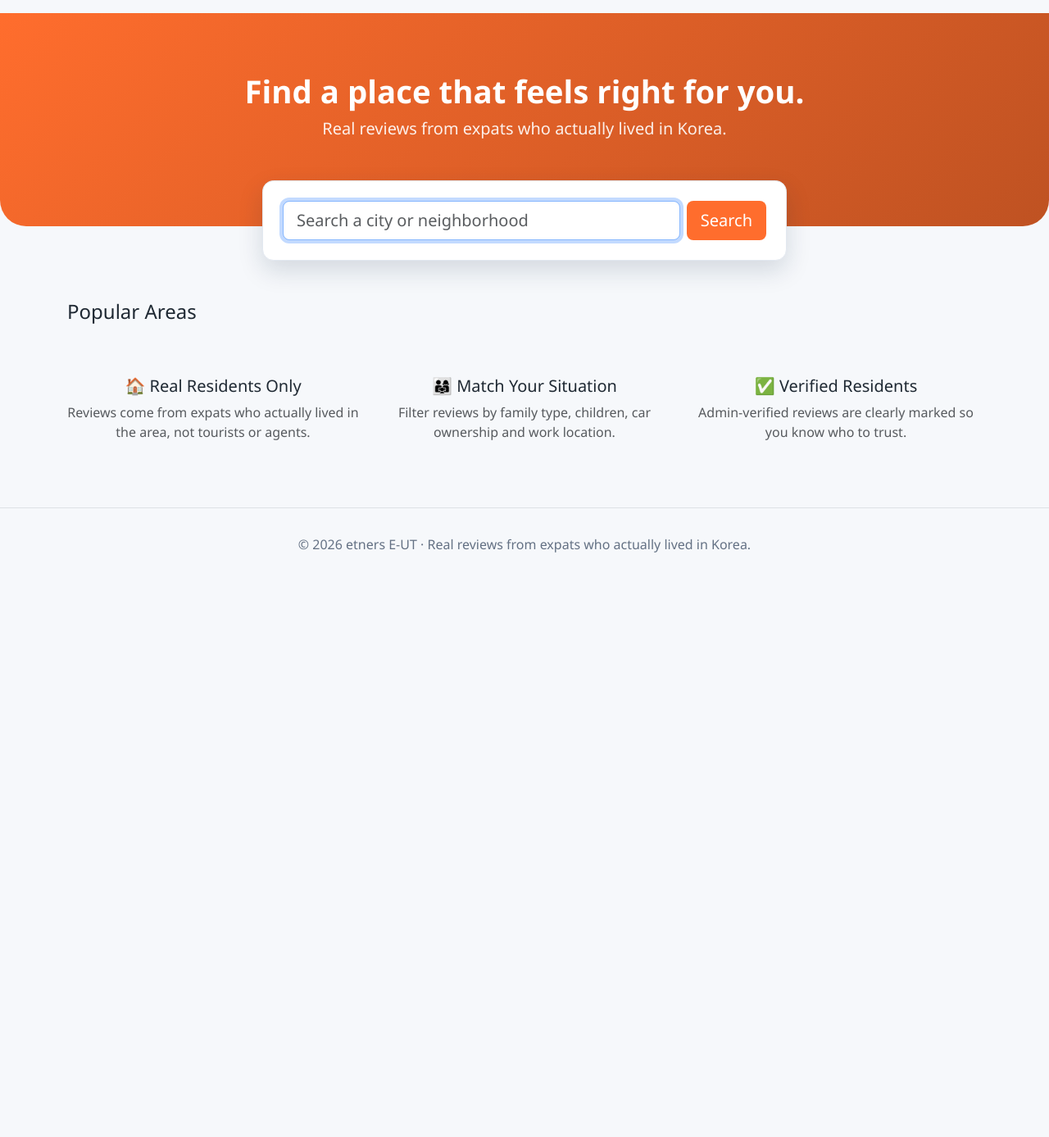
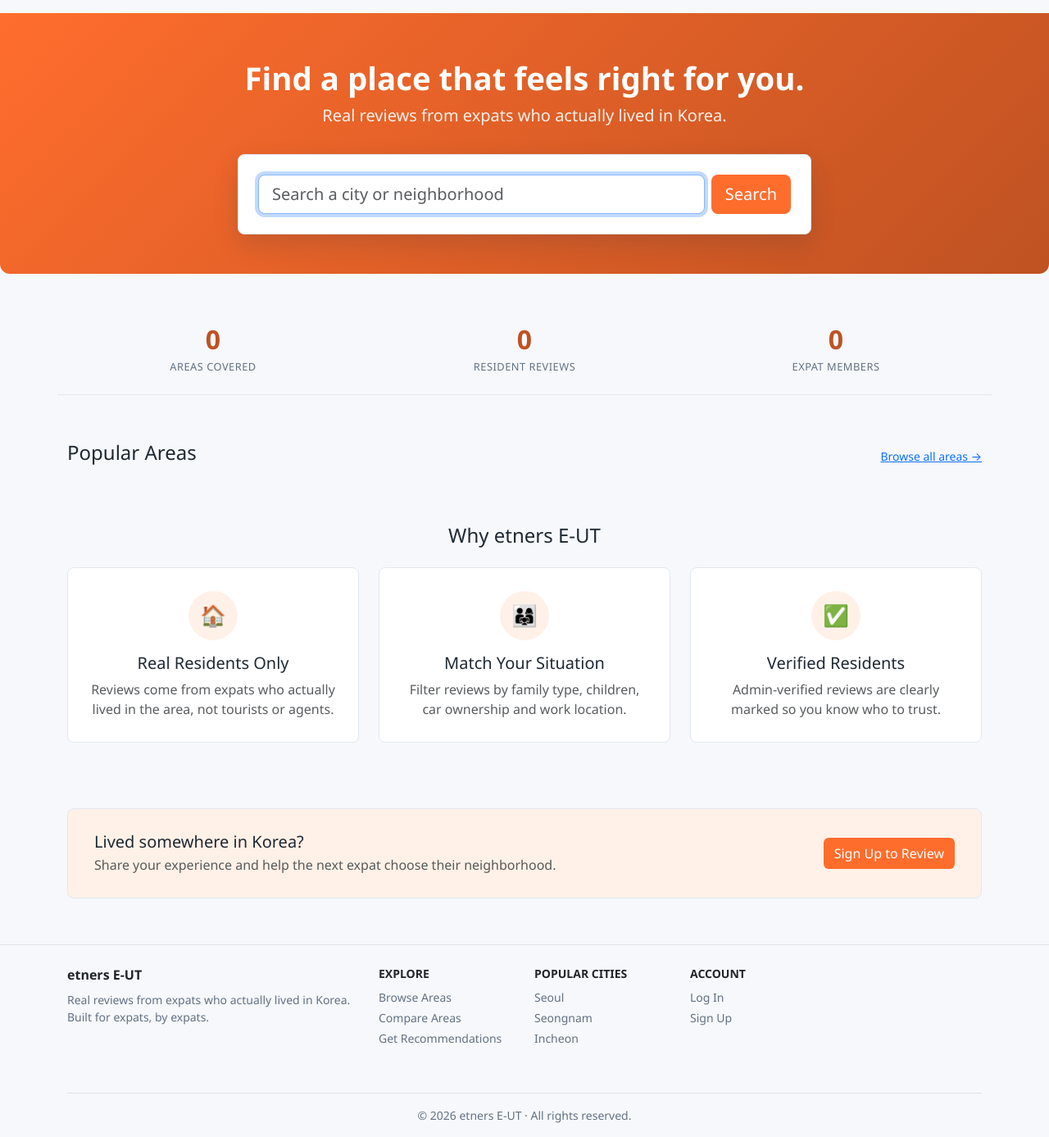
Before and after one commit to jerryfighter/20260915_ETNS_Relo, a Flask app: page / in a window 1280 px wide. Shown: the part 56-1443 px from the top of the page at 82% size. Before the commit the page ends 730 px from the top, so only its background shows below. Run offline with Flask 3, Linux system fonts and the light colour scheme; data that the repository does not hold is empty.

Commit message:
Redesign for a desktop-website feel instead of a mobile-app look
- Nav bar now stays fully expanded down to md breakpoint instead of
  collapsing into a hamburger on typical laptop-width windows.
- Homepage: search bar moved inline into the hero, added a stats bar
  (areas/reviews/members), Popular Areas now renders full rating
  cards instead of plain pill tags, feature blurbs styled as icon
  cards, and added a bottom CTA banner.
- Area card grid widened (2/3/4 columns by breakpoint instead of a
  flat 3) so listings use the available desktop width.
- Footer rebuilt as a multi-column link footer instead of one
  centered line.
- Toned down border-radius and hero padding across the board for a
  flatter, more traditional website look rather than a bubbly
  mobile-app aesthetic.

Co-Authored-By: Claude Sonnet 5 <noreply@anthropic.com>

```diff
--- a/app/routes/main.py
+++ b/app/routes/main.py
@@ -1,5 +1,8 @@
 from flask import Blueprint, render_template, request
 
+from app.models.area import Area
+from app.models.review import Review
+from app.models.user import User
 from app.services.area_service import popular_areas, search_areas
 from app.services.recommendation_service import recommend_areas, PRIORITY_FIELDS
 
@@ -10,11 +13,17 @@ main_bp = Blueprint("main", __name__)
 def index():
     query = request.args.get("q", "").strip()
     results = search_areas(query) if query else []
+    stats = {
+        "area_count": Area.query.count(),
+        "review_count": Review.query.count(),
+        "member_count": User.query.count(),
+    }
     return render_template(
         "index.html",
         query=query,
         results=results,
-        popular=popular_areas(),
+        popular=popular_areas(limit=8),
+        stats=stats,
     )
 
 
--- a/app/static/css/style.css
+++ b/app/static/css/style.css
@@ -28,8 +28,8 @@ body {
 .hero {
   background: linear-gradient(135deg, var(--brand-primary) 0%, var(--brand-primary-dark) 100%);
   color: #fff;
-  padding: 4.5rem 1rem 5.5rem;
-  border-radius: 0 0 2rem 2rem;
+  padding: 3.5rem 1rem 3rem;
+  border-radius: 0 0 0.75rem 0.75rem;
 }
 
 .hero h1 {
@@ -42,15 +42,66 @@ body {
 }
 
 .search-card {
-  margin-top: -3.5rem;
-  border-radius: 1rem;
+  margin-top: 2rem;
+  max-width: 700px;
+  border-radius: 0.5rem;
   box-shadow: 0 12px 30px rgba(16, 42, 67, 0.15);
   border: none;
 }
 
+.section {
+  margin-top: 3.5rem;
+  margin-bottom: 3.5rem;
+}
+
+.stats-bar {
+  margin-top: 2rem;
+  padding: 1.5rem 0;
+  border-bottom: 1px solid var(--brand-border);
+}
+
+.stats-value {
+  font-size: 2rem;
+  font-weight: 700;
+  color: var(--brand-primary-dark);
+}
+
+.stats-label {
+  font-size: 0.8rem;
+  color: var(--brand-muted);
+  text-transform: uppercase;
+  letter-spacing: 0.04em;
+}
+
+.feature-card {
+  background: var(--brand-card);
+  border: 1px solid var(--brand-border);
+  border-radius: 0.5rem;
+  padding: 1.75rem 1.5rem;
+  text-align: center;
+  height: 100%;
+}
+
+.feature-icon {
+  width: 60px;
+  height: 60px;
+  line-height: 60px;
+  margin: 0 auto 1rem;
+  font-size: 1.6rem;
+  background: #fff1e8;
+  border-radius: 50%;
+}
+
+.cta-banner {
+  background: #fff1e8;
+  border: 1px solid var(--brand-border);
+  border-radius: 0.5rem;
+  padding: 1.75rem 2rem;
+}
+
 .card {
   border: 1px solid var(--brand-border);
-  border-radius: 0.85rem;
+  border-radius: 0.5rem;
 }
 
 .area-card {
@@ -93,7 +144,7 @@ body {
 
 .rating-item {
   background: #f1f5f9;
-  border-radius: 0.6rem;
+  border-radius: 0.35rem;
   padding: 0.75rem 1rem;
   text-align: center;
 }
@@ -117,23 +168,6 @@ body {
 
 .review-card.verified {
   border-left-color: #1f9d55;
-}
-
-.popular-tag {
-  display: inline-block;
-  padding: 0.4rem 0.9rem;
-  border-radius: 999px;
-  background: #fff;
-  color: var(--brand-primary-dark);
-  border: 1px solid var(--brand-border);
-  text-decoration: none;
-  font-weight: 600;
-  transition: background 0.15s ease;
-}
-
-.popular-tag:hover {
-  background: var(--brand-primary);
-  color: #fff;
 }
 
 .star-input label {
@@ -168,7 +202,16 @@ body {
 
 footer {
   color: var(--brand-muted);
-  padding: 2rem 0;
+}
+
+.footer-link {
+  color: var(--brand-muted);
+  text-decoration: none;
+}
+
+.footer-link:hover {
+  color: var(--brand-primary-dark);
+  text-decoration: underline;
 }
 
 @media (max-width: 576px) {
--- a/app/templates/_macros.html
+++ b/app/templates/_macros.html
@@ -5,7 +5,7 @@
 
 {% macro area_card(area) -%}
 {%- set ratings = area.average_ratings() -%}
-<div class="col-md-4 mb-4">
+<div class="col-md-6 col-lg-4 col-xl-3 mb-4">
   <a href="{{ url_for('area.detail', area_id=area.id) }}" class="text-decoration-none text-reset">
     <div class="card area-card h-100 shadow-sm">
       <div class="card-body">
--- a/app/templates/base.html
+++ b/app/templates/base.html
@@ -9,7 +9,7 @@
   {% block head %}{% endblock %}
 </head>
 <body>
-  <nav class="navbar navbar-expand-lg navbar-dark" style="background-color: var(--brand-primary-dark);">
+  <nav class="navbar navbar-expand-md navbar-dark" style="background-color: var(--brand-primary-dark);">
     <div class="container">
       <a class="navbar-brand" href="{{ url_for('main.index') }}">etners <span class="brand-accent">E-UT</span></a>
       <button class="navbar-toggler" type="button" data-bs-toggle="collapse" data-bs-target="#navMain">
@@ -54,9 +54,44 @@
     {% block content %}{% endblock %}
   </main>
 
-  <footer class="text-center border-top mt-5">
+  <footer class="border-top mt-5">
     <div class="container">
-      <p class="mb-0">&copy; 2026 etners E-UT &middot; Real reviews from expats who actually lived in Korea.</p>
+      <div class="row py-4">
+        <div class="col-md-4 mb-3">
+          <div class="fw-bold text-body mb-2">etners <span class="brand-accent">E-UT</span></div>
+          <p class="small mb-0">Real reviews from expats who actually lived in Korea. Built for expats, by expats.</p>
+        </div>
+        <div class="col-md-2 col-6 mb-3">
+          <div class="fw-semibold text-body mb-2 small text-uppercase">Explore</div>
+          <ul class="list-unstyled small">
+            <li class="mb-1"><a href="{{ url_for('area.search') }}" class="footer-link">Browse Areas</a></li>
+            <li class="mb-1"><a href="{{ url_for('area.compare') }}" class="footer-link">Compare Areas</a></li>
+            <li class="mb-1"><a href="{{ url_for('main.recommend') }}" class="footer-link">Get Recommendations</a></li>
+          </ul>
+        </div>
+        <div class="col-md-2 col-6 mb-3">
+          <div class="fw-semibold text-body mb-2 small text-uppercase">Popular Cities</div>
+          <ul class="list-unstyled small">
+            <li class="mb-1"><a href="{{ url_for('area.search', q='Seoul') }}" class="footer-link">Seoul</a></li>
+            <li class="mb-1"><a href="{{ url_for('area.search', q='Seongnam') }}" class="footer-link">Seongnam</a></li>
+            <li class="mb-1"><a href="{{ url_for('area.search', q='Incheon') }}" class="footer-link">Incheon</a></li>
+          </ul>
+        </div>
+        <div class="col-md-2 col-6 mb-3">
+          <div class="fw-semibold text-body mb-2 small text-uppercase">Account</div>
+          <ul class="list-unstyled small">
+            {% if current_user.is_authenticated %}
+              <li class="mb-1"><a href="{{ url_for('auth.logout') }}" class="footer-link">Logout</a></li>
+            {% else %}
+              <li class="mb-1"><a href="{{ url_for('auth.login') }}" class="footer-link">Log In</a></li>
+              <li class="mb-1"><a href="{{ url_for('auth.register') }}" class="footer-link">Sign Up</a></li>
+            {% endif %}
+          </ul>
+        </div>
+      </div>
+      <div class="border-top py-3 small text-center">
+        &copy; 2026 etners E-UT &middot; All rights reserved.
+      </div>
     </div>
   </footer>
 
--- a/app/templates/index.html
+++ b/app/templates/index.html
@@ -7,20 +7,35 @@
   <div class="container">
     <h1>Find a place that feels right for you.</h1>
     <p class="lead">Real reviews from expats who actually lived in Korea.</p>
+
+    <div class="card search-card mx-auto p-4">
+      <form method="get" action="{{ url_for('main.index') }}" class="d-flex gap-2">
+        <input type="text" name="q" class="form-control form-control-lg" placeholder="Search a city or neighborhood"
+               value="{{ query }}" autofocus>
+        <button type="submit" class="btn btn-lg text-white flex-shrink-0" style="background-color: var(--brand-primary);">Search</button>
+      </form>
+    </div>
   </div>
 </section>
 
 <div class="container">
-  <div class="card search-card mx-auto p-4" style="max-width: 640px;">
-    <form method="get" action="{{ url_for('main.index') }}" class="d-flex gap-2">
-      <input type="text" name="q" class="form-control form-control-lg" placeholder="Search a city or neighborhood"
-             value="{{ query }}" autofocus>
-      <button type="submit" class="btn btn-lg text-white" style="background-color: var(--brand-primary);">Search</button>
-    </form>
+  <div class="stats-bar row text-center">
+    <div class="col-4">
+      <div class="stats-value">{{ stats.area_count }}</div>
+      <div class="stats-label">Areas Covered</div>
+    </div>
+    <div class="col-4">
+      <div class="stats-value">{{ stats.review_count }}</div>
+      <div class="stats-label">Resident Reviews</div>
+    </div>
+    <div class="col-4">
+      <div class="stats-value">{{ stats.member_count }}</div>
+      <div class="stats-label">Expat Members</div>
+    </div>
   </div>
 
   {% if query %}
-    <div class="mt-5">
+    <div class="section">
       <h4>Search results for "{{ query }}"</h4>
       {% if results %}
         <div class="row mt-3">
@@ -34,27 +49,56 @@
     </div>
   {% endif %}
 
-  <div class="mt-5 mb-5">
-    <h4 class="mb-3">Popular Areas</h4>
-    <div class="d-flex flex-wrap gap-2">
+  <div class="section">
+    <div class="d-flex justify-content-between align-items-end mb-3 flex-wrap gap-2">
+      <h4 class="mb-0">Popular Areas</h4>
+      <a href="{{ url_for('area.search') }}" class="small">Browse all areas &rarr;</a>
+    </div>
+    <div class="row">
       {% for area in popular %}
-        <a class="popular-tag" href="{{ url_for('area.detail', area_id=area.id) }}">{{ area.name }}</a>
+        {{ m.area_card(area) }}
       {% endfor %}
     </div>
   </div>
 
-  <div class="row mb-5">
-    <div class="col-md-4 text-center mb-3">
-      <h5>🏠 Real Residents Only</h5>
-      <p class="text-muted">Reviews come from expats who actually lived in the area, not tourists or agents.</p>
+  <div class="section">
+    <h4 class="text-center mb-4">Why etners E-UT</h4>
+    <div class="row">
+      <div class="col-md-4 mb-4">
+        <div class="feature-card">
+          <div class="feature-icon">🏠</div>
+          <h5>Real Residents Only</h5>
+          <p class="text-muted mb-0">Reviews come from expats who actually lived in the area, not tourists or agents.</p>
+        </div>
+      </div>
+      <div class="col-md-4 mb-4">
+        <div class="feature-card">
+          <div class="feature-icon">👨‍👩‍👧</div>
+          <h5>Match Your Situation</h5>
+          <p class="text-muted mb-0">Filter reviews by family type, children, car ownership and work location.</p>
+        </div>
+      </div>
+      <div class="col-md-4 mb-4">
+        <div class="feature-card">
+          <div class="feature-icon">✅</div>
+          <h5>Verified Residents</h5>
+          <p class="text-muted mb-0">Admin-verified reviews are clearly marked so you know who to trust.</p>
+        </div>
+      </div>
     </div>
-    <div class="col-md-4 text-center mb-3">
-      <h5>👨‍👩‍👧 Match Your Situation</h5>
-      <p class="text-muted">Filter reviews by family type, children, car ownership and work location.</p>
-    </div>
-    <div class="col-md-4 text-center mb-3">
-      <h5>✅ Verified Residents</h5>
-      <p class="text-muted">Admin-verified reviews are clearly marked so you know who to trust.</p>
+  </div>
+
+  <div class="section">
+    <div class="cta-banner d-flex justify-content-between align-items-center flex-wrap gap-3">
+      <div>
+        <h5 class="mb-1">Lived somewhere in Korea?</h5>
+        <p class="text-muted mb-0">Share your experience and help the next expat choose their neighborhood.</p>
+      </div>
+      {% if current_user.is_authenticated %}
+        <a href="{{ url_for('area.search') }}" class="btn text-white flex-shrink-0" style="background-color: var(--brand-primary);">Write a Review</a>
+      {% else %}
+        <a href="{{ url_for('auth.register') }}" class="btn text-white flex-shrink-0" style="background-color: var(--brand-primary);">Sign Up to Review</a>
+      {% endif %}
     </div>
   </div>
 </div>
```
